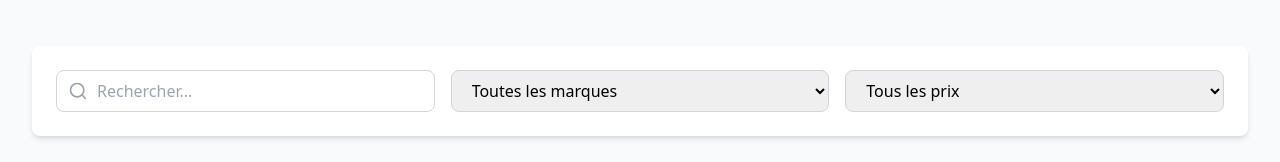
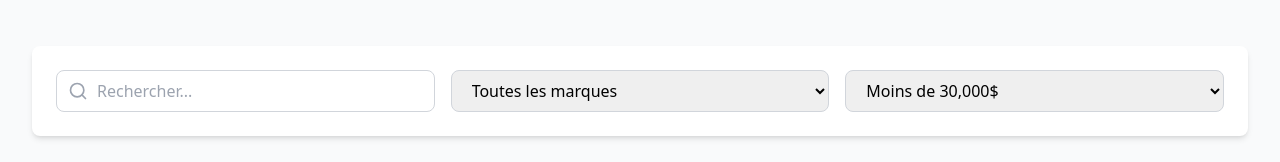
Before and after one commit to Mbagnick05/Aldi-International-Trading, a React (Vite) app: page /vehicles in a window 1280 px wide. Shown: the part 286-448 px from the top of the page. Built offline with nearby package versions, Linux system fonts and the light colour scheme.

Commit message:
Supprimer l'option 'Tous les prix'

```diff
--- a/src/pages/Vehicles.tsx
+++ b/src/pages/Vehicles.tsx
@@ -188,7 +188,6 @@ const Vehicles = () => {
               value={priceRange}
               onChange={(e) => setPriceRange(e.target.value)}
             >
-              <option value="">Tous les prix</option>
               <option value="low">Moins de 30,000$</option>
               <option value="medium">30,000$ - 50,000$</option>
               <option value="high">Plus de 50,000$</option>
```
